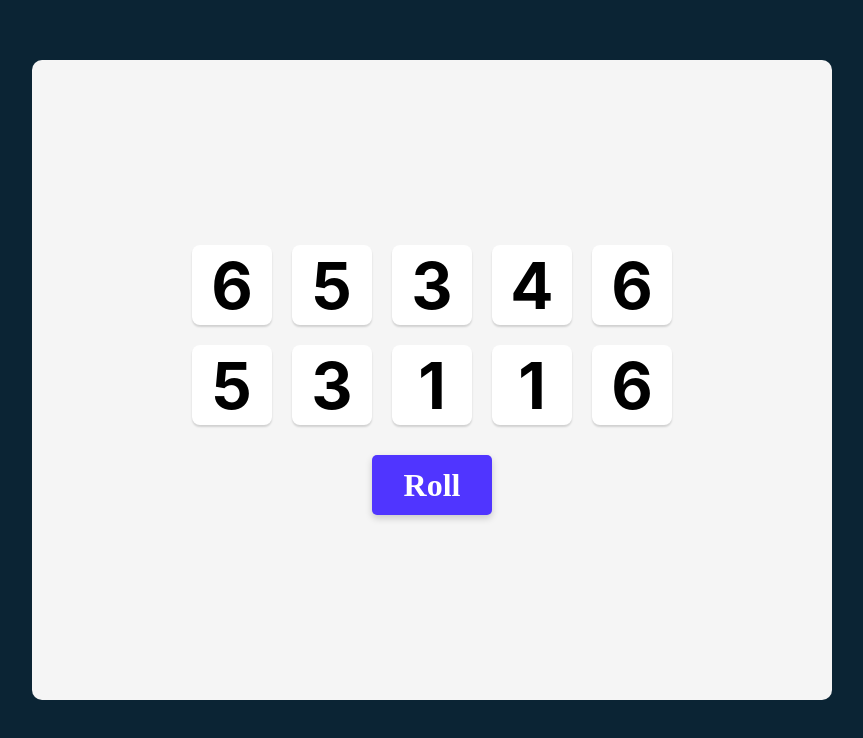
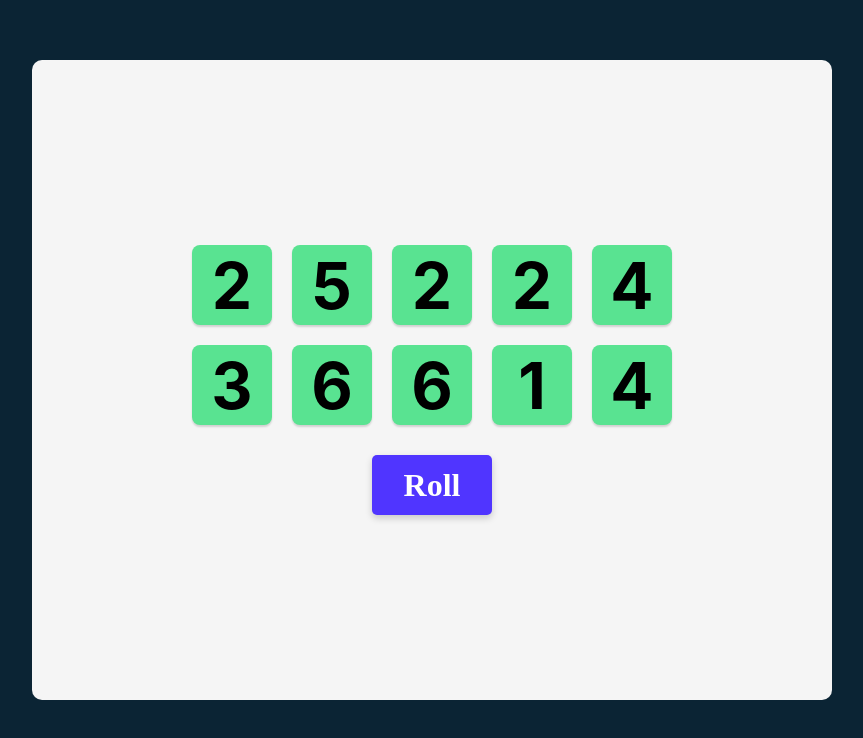
Before and after one commit to avia62490/tenzies, a React (Create React App) app: page / in a window 1280 px wide. Shown: the top 738 px of the page, without its empty margins (28-891 px from the left). Built offline with nearby package versions, Linux system fonts and the light colour scheme.

Commit message:
adds conditional styling for dice, precursor for holding dice

```diff
--- a/src/App.js
+++ b/src/App.js
@@ -10,7 +10,11 @@ function App() {
         const newDice = []
         for (let i = 0; i < 10; i++) {
             let rolledNumber = Math.ceil(Math.random() * 6)
-            newDice.unshift(rolledNumber)
+            newDice.push({
+                value: rolledNumber,
+                isHeld: true,
+                id: i + 1
+            })
         };
         return newDice
     }
@@ -19,7 +23,12 @@ function App() {
         setRolledDice(allNewDice)
     }
 
-    const diceArray = rolledDice.map(die => <Die value={die} />)
+    const diceArray = rolledDice.map(die =>
+        <Die
+        key={die.id}
+        value={die.value}
+        isHeld={die.isHeld}
+    />)
 
     return (
         <main>
--- a/src/Die.js
+++ b/src/Die.js
@@ -1,6 +1,9 @@
 export default function Die(props) {
+    const styles = {
+        backgroundColor: props.isHeld ? "#59E391" : "white"
+    }
     return (
-        <div className="die">
+        <div className="die" style={styles}>
             <h1>{props.value}</h1>
         </div>
     )
```
